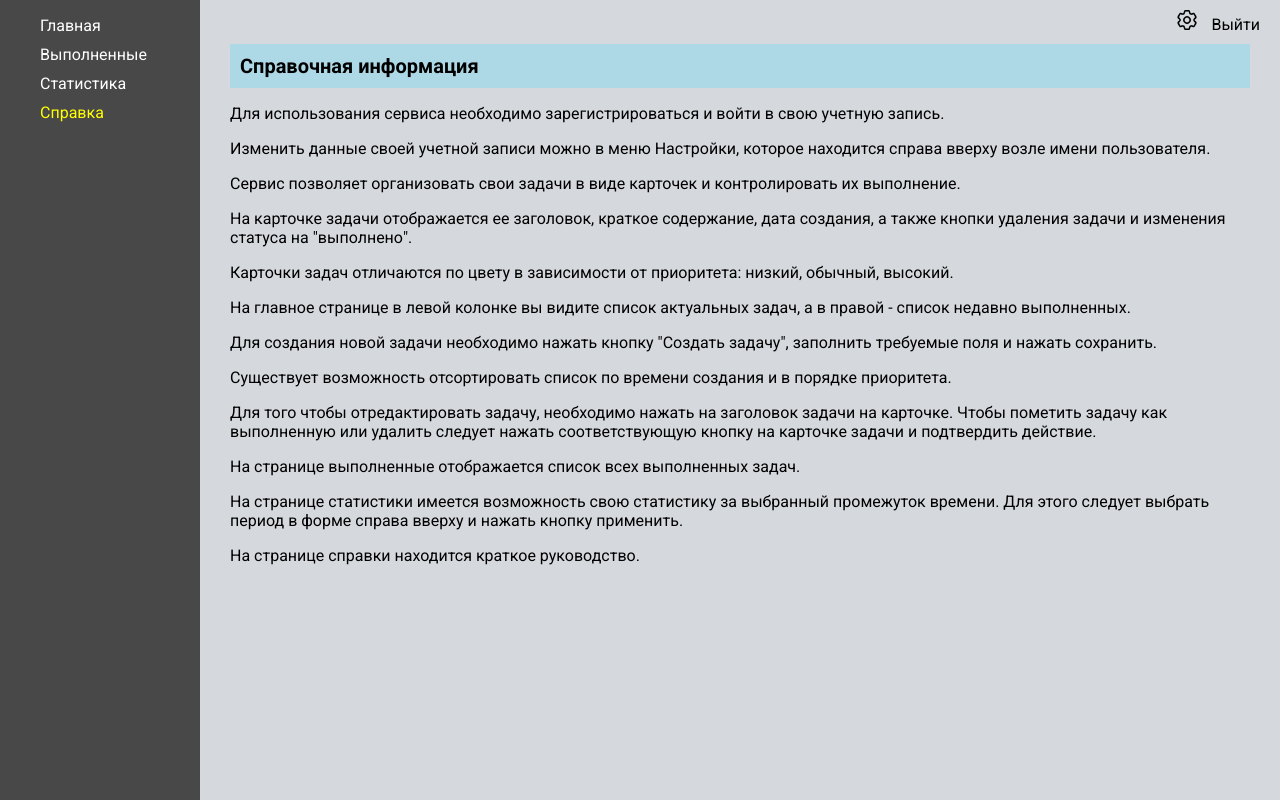
After one commit to Igoren007/MyToDoList, a Django app: page /about/ in a window 1280 px wide. The commit adds this page. Run offline with Django 4.2, Linux system fonts and the light colour scheme; a user stored in the database is signed in.

Commit message:
add about page

```diff
--- a/ToDo/static/ToDo/css/style.css
+++ b/ToDo/static/ToDo/css/style.css
@@ -299,7 +299,7 @@ font-size: 20px;
     display: flex;
     flex-direction: column;
     align-items: center;
-    width: 250px;
+    width: 200px;
     word-wrap: break-word;
     margin: 10px;
     height: auto;
--- /dev/null
+++ b/ToDo/templates/ToDo/about.html
@@ -0,0 +1,24 @@
+{% extends 'ToDo/home_base.html' %}
+{% load static %}
+{% block rightbar %}
+<div class="statistic__wrap">
+        <div class="tasks__header">
+            <div class="tasks__active_title">Справочная информация</div>
+        </div>
+        <div class="stat__data">
+            <p>Для использования сервиса необходимо зарегистрироваться и войти в свою учетную запись.</p>
+            <p>Изменить данные своей учетной записи можно в меню Настройки, которое находится справа вверху возле имени пользователя.</p>
+            <p>Сервис позволяет организовать свои задачи в виде карточек и контролировать их выполнение.</p>
+            <p>На карточке задачи отображается ее заголовок, краткое содержание, дата создания, а также кнопки удаления задачи и изменения статуса на "выполнено".</p>
+            <p>Карточки задач отличаются по цвету в зависимости от приоритета: низкий, обычный, высокий.</p>
+            <p>На главное странице в левой колонке вы видите список актуальных задач, а в правой - список недавно выполненных.</p>
+            <p>Для создания новой задачи необходимо нажать кнопку "Создать задачу", заполнить требуемые поля и нажать сохранить.</p>
+            <p>Существует возможность отсортировать список по времени создания и в порядке приоритета.</p>
+            <p>Для того чтобы отредактировать задачу, необходимо нажать на заголовок задачи на карточке. Чтобы пометить задачу как выполненную или удалить следует нажать соответствующую кнопку на карточке задачи и подтвердить действие.</p>
+            <p>На странице выполненные отображается список всех выполненных задач.</p>
+            <p>На странице статистики имеется возможность свою статистику за выбранный промежуток времени. Для этого следует выбрать период в форме справа вверху и нажать кнопку применить.</p>
+            <p>На странице справки находится краткое руководство.</p>
+        </div>
+
+    </div>
+{% endblock %}
--- a/ToDo/urls.py
+++ b/ToDo/urls.py
@@ -14,4 +14,5 @@ urlpatterns = [
     path('task_delete/<int:pk>', task_delete, name='task_delete'),
     path('task_make_done/<int:pk>', task_make_done, name='task_make_done'),
     path('statistic/', statistic, name='statistic'),
+    path('about/', about, name='about'),
 ]
--- a/ToDo/views.py
+++ b/ToDo/views.py
@@ -18,7 +18,8 @@ from ToDo.models import Task
 
 home_menu = {'home': 'Главная',
              'done_tasks': 'Выполненные',
-             'statistic': 'Статистика'
+             'statistic': 'Статистика',
+             'about': 'Справка',
              }
 
 
@@ -226,3 +227,12 @@ def statistic(request):
 
         context['data'] = data
     return render(request, 'ToDo/statistic.html', context=context)
+
+
+@login_required
+def about(request):
+    context = {
+        'title': 'Справка',
+        'menu': home_menu
+    }
+    return render(request, 'ToDo/about.html', context=context)
```
Also changed, not shown: db.sqlite3.
